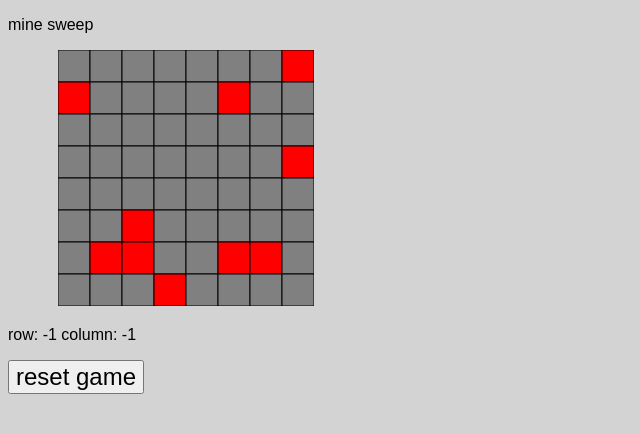
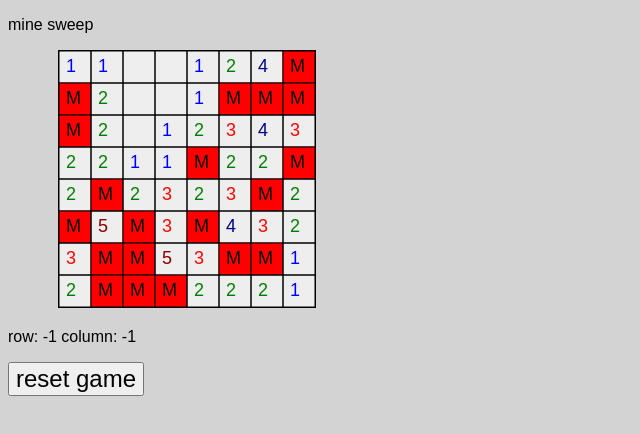
Before and after one commit to sammy-kablammy/mine, a plain HTML site: page index.html in a window 1280 px wide. Shown: the whole page, without its empty margins (0-640 px from the left). Drawn offline with Linux system fonts and the light colour scheme.

Commit message:
numbers and colors and stuff; also fixed bug in generateEmptySpaces()

```diff
--- a/script.js
+++ b/script.js
@@ -2,10 +2,11 @@ var canvas = document.getElementById("canv");
 var ctx = canvas.getContext("2d");
 var debugLabel = document.getElementById("debug");
 
-var numOfMines = 10;
+var numOfMines = 20;
 var gridColumnCount = 8;
 var gridRowCount = 8;
 var squareSize = 32;
+var textOffset = 7; // (in pixels) used to offset text (duh)
 
 var mouseX = 0;
 var mouseY = 0;
@@ -19,7 +20,10 @@ var grid = [];
   for(var r = 0; r < 10; r++) {
     grid[r] = [];
     for(var c = 0; c < 10; c++) {
-      grid[r][c] = 0;
+      grid[r][c] = {
+        val: 0,
+        hidden: false
+      }
     }
   }
 }
@@ -49,35 +53,33 @@ function generateMines() {
   while(minesGenerated < numOfMines) {
     var mineRow = Math.floor(Math.random() * gridColumnCount);
     var mineColumn = Math.floor(Math.random() * gridRowCount);
-    if(grid[mineRow][mineColumn] != "mine") {
-      grid[mineRow][mineColumn] = "mine";
+    if(grid[mineRow][mineColumn].val != "M") {
+      grid[mineRow][mineColumn].val = "M";
       minesGenerated++;
       console.log("mine generated at row: " + mineRow + " and column: " + mineColumn);
     }
   }
 }
 
+// figures out what number should be in each square based on # of mines near it
 function generateEmptySpaces() {
   for(var r = 0; r < 10; r++) {
     for(var c = 0; c < 10; c++) {
-      if(grid[r][c] != "mine") {
-        // figure out what number goes here, then put it here
+      if(grid[r][c].val != "M") {
+        // figure out what number goes in this square
         var mineCount = 0;
         for(var localR = -1; localR < 2; localR++) {
           for(var localC = -1; localC < 2; localC++) {
-            var isInBounds = (r + localR > 0 && r + localR < gridColumnCount && c + localC > 0 && c + localC < gridRowCount)
+            var isInBounds = (r + localR >= 0 && r + localR < gridColumnCount && c + localC >= 0 && c + localC < gridRowCount)
             if(isInBounds) {
-              if(grid[r + localR][c + localC] == "mine") {
+              if(grid[r + localR][c + localC].val == "M") {
                 mineCount++;
               }
             }
           }
         }
-
-        // now, put the mine count in the square
-        grid[r][c] = mineCount;
-
-
+        // now, put that number in the square
+        grid[r][c].val = mineCount;
       }
     }
   }
@@ -85,17 +87,66 @@ function generateEmptySpaces() {
 
 // this needs to be updated to account for non-mine squares
 function drawGrid() {
+  ctx.clearRect(0, 0, canvas.width, canvas.height);
   for(var r = 0; r < gridRowCount; r++) {
     for(var c = 0; c < gridColumnCount; c++) {
       ctx.beginPath();
+      // draw the covered squares
+      if(grid[r][c].hidden == true) {
+        ctx.rect(c * canvas.width / gridColumnCount, r * canvas.height / gridRowCount, squareSize, squareSize);
+        ctx.fillStyle = "grey";
+        ctx.fill();
+      }
+      // draw the uncovered squares
+      else { // hidden is false
+        ctx.font = "18px Arial";
+        ctx.textBaseline = "top";
+        // figure out what color the text should be
+        var color;
+        switch(grid[r][c].val) {
+          case 0:
+          color = "#eeeeee"; // to blend in with background color
+          break;
+          case 1:
+          color = "blue";
+          break;
+          case 2:
+          color = "green";
+          break;
+          case 3:
+          color = "red";
+          break;
+          case 4:
+          color = "darkBlue";
+          break;
+          case 5:
+          color = "darkRed";
+          break;
+          case 6:
+          color = "turquoise";
+          break;
+          case 7:
+          color = "black";
+          break;
+          case 8:
+          color = "darkGrey";
+          break;
+          default:
+          color = "purple"; // should never happen
+        }
+        ctx.fillStyle = color;
+        ctx.fillText(grid[r][c].val, (c * canvas.width / gridColumnCount) + textOffset, (r * canvas.height / gridRowCount) + textOffset);
+        ctx.fill();
+      }
+      // regardless of visibility, add black outline around the square
       ctx.rect(c * canvas.width / gridColumnCount, r * canvas.height / gridRowCount, squareSize, squareSize);
-
-      // this first if should be removed at some point
-      if(currentSquare.x == c && currentSquare.y == r) ctx.fillStyle = "blue";
-      else if(grid[r][c] == "mine") ctx.fillStyle = "red";
-      else ctx.fillStyle = "grey";
-
-      ctx.fill();
+      // if it's a mine, make red THEN draw text
+      if(grid[r][c].val == "M") {
+        ctx.fillStyle = "red";
+        ctx.fill();
+        ctx.fillStyle = "black";
+        ctx.fillText(grid[r][c].val, (c * canvas.width / gridColumnCount) + textOffset, (r * canvas.height / gridRowCount) + textOffset);
+      }
       ctx.strokeStyle = "black";
       ctx.stroke();
       ctx.closePath();
@@ -137,7 +188,7 @@ function resetGame() {
   // make all the squares blank
   for(var r = 0; r < 10; r++) {
     for(var c = 0; c < 10; c++) {
-      grid[r][c] = 0;
+      grid[r][c].val = 0;
     }
   }
 
@@ -148,6 +199,7 @@ function resetGame() {
   }
 
   console.log("clear stuff");
+  console.log("\n\n\n\n\n\n\n\n\n\n\n");
   console.clear(); // why doesnt this work ?????
   generateMines();
   generateEmptySpaces()
--- a/style.css
+++ b/style.css
@@ -5,6 +5,7 @@ html {
 canvas {
   background-color: #eeeeee;
   margin-left: 50px;
+  border: 1px solid black;
 }
 
 button {
```
